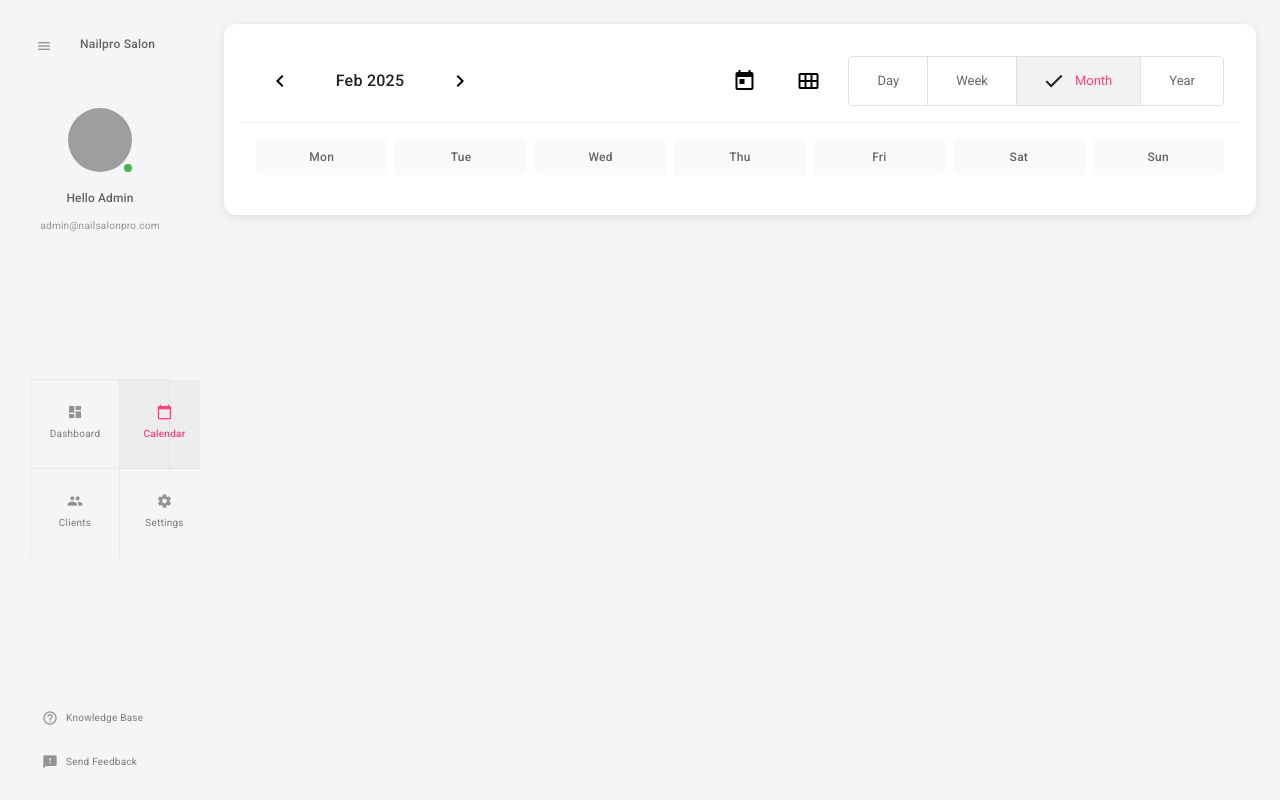
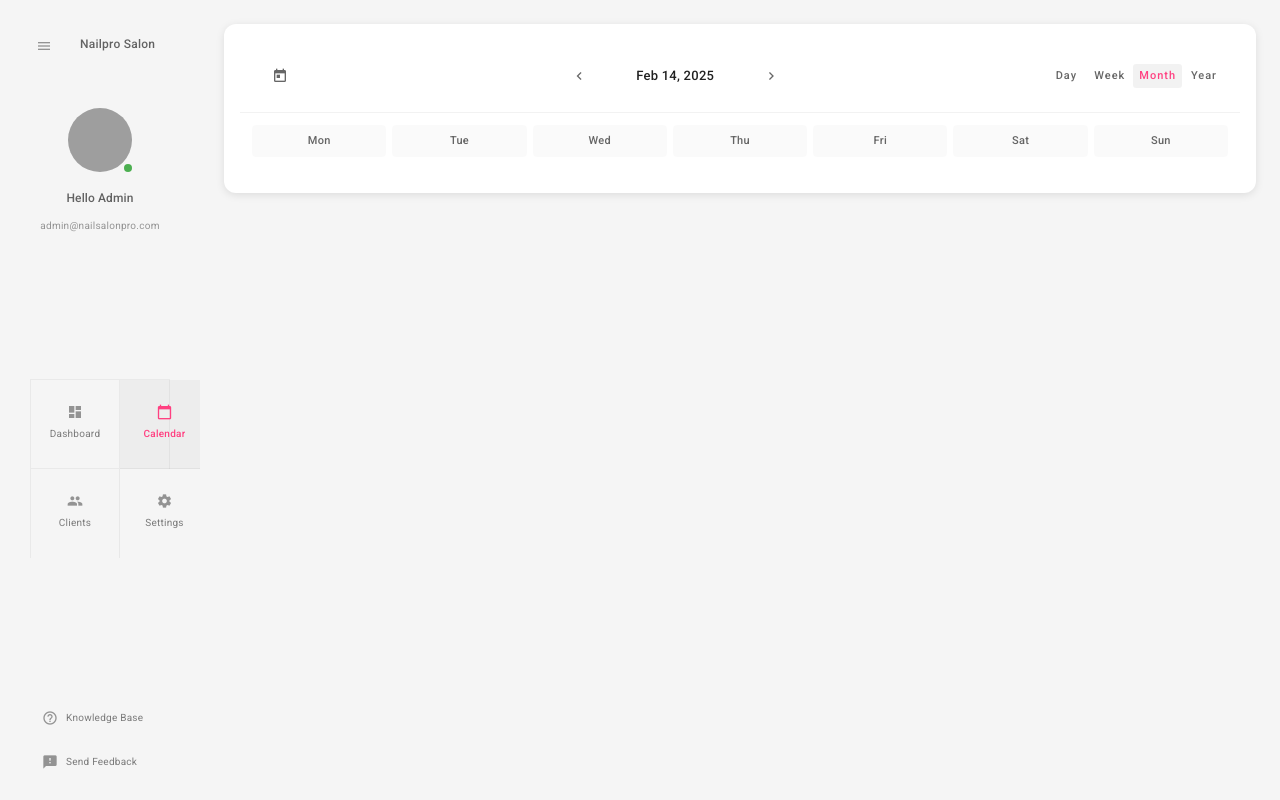
Before and after one commit to johnhnguyen97/NailSalonPro, an Angular app: page /calendar in a window 1280 px wide. Built offline with nearby package versions, Linux system fonts and the light colour scheme; grey boxes are pictures that could not be loaded.

Commit message:
feat(calendar): enhance calendar controls with improved layout and view toggling

```diff
--- a/src/app/features/appointments/calendar/calendar.component.html
+++ b/src/app/features/appointments/calendar/calendar.component.html
@@ -3,31 +3,32 @@
   <mat-card-content>
     <div class="calendar-header">
       <div class="calendar-controls">
-        <!-- Left Side Controls -->
-        <div class="nav-controls">
+        <!-- Left Side: Today Button -->
+        <button mat-icon-button (click)="goToToday()" class="today-btn">
+          <mat-icon>today</mat-icon>
+        </button>
+
+        <!-- Center: Month Navigation -->
+        <div class="month-nav">
           <button mat-icon-button (click)="navigate('prev')">
             <mat-icon>chevron_left</mat-icon>
           </button>
-          <span class="current-date">{{ currentDate | date:'MMM yyyy' }}</span>
+          <span class="current-date">{{ currentDate | date:'MMM d, yyyy' }}</span>
           <button mat-icon-button (click)="navigate('next')">
             <mat-icon>chevron_right</mat-icon>
           </button>
         </div>
 
-        <!-- Right Side Controls -->
-        <div class="action-controls">
-          <button mat-icon-button (click)="goToToday()" class="today-btn">
-            <mat-icon>today</mat-icon>
-          </button>
-          <button mat-icon-button class="view-toggle-btn">
-            <mat-icon>calendar_view_month</mat-icon>
-          </button>
-          <mat-button-toggle-group [value]="calendarView" class="view-toggle mobile-hidden">
-            <mat-button-toggle value="day">Day</mat-button-toggle>
-            <mat-button-toggle value="week">Week</mat-button-toggle>
-            <mat-button-toggle value="month">Month</mat-button-toggle>
-            <mat-button-toggle value="year">Year</mat-button-toggle>
-          </mat-button-toggle-group>
+        <!-- Right Side: View Toggle -->
+        <div class="view-controls">
+          <div class="view-toggle">
+            <button mat-button
+                    *ngFor="let view of views"
+                    [class.active]="calendarView === view"
+                    (click)="setView(view)">
+              {{view | titlecase}}
+            </button>
+          </div>
         </div>
       </div>
     </div>
--- a/src/app/features/appointments/calendar/calendar.component.sass
+++ b/src/app/features/appointments/calendar/calendar.component.sass
@@ -5,77 +5,140 @@
   overflow: hidden
 
   .calendar-header
-    padding: 16px
+    padding: 12px 16px
     border-bottom: 1px solid rgba(0, 0, 0, 0.05)
 
     .calendar-controls
       display: flex
       align-items: center
       justify-content: space-between
-      gap: 24px
+      gap: 12px
 
-      @media (max-width: 576px)
-        gap: 12px
+      .today-btn
+        color: rgba(0, 0, 0, 0.6)
+        padding: 6px
+        transition: all 0.2s ease
 
-        .nav-controls
-          .current-date
-            font-size: 14px
-            min-width: 80px
+        &:hover
+          background-color: rgba(0, 0, 0, 0.03)
 
-        .action-controls
-          gap: 8px
+        mat-icon
+          font-size: 16px
+          width: 16px
+          height: 16px
 
-      .nav-controls
+      .month-nav
         display: flex
         align-items: center
-        gap: 16px
+        gap: 12px
+        flex: 1
+        justify-content: center
+
+        button
+          color: rgba(0, 0, 0, 0.6)
+          padding: 6px
+          transition: all 0.2s ease
+
+          &:hover
+            background-color: rgba(0, 0, 0, 0.03)
+
+          mat-icon
+            font-size: 16px
+            width: 16px
+            height: 16px
 
         .current-date
-          font-size: 16px
+          font-size: 13px
           font-weight: 500
           color: rgba(0, 0, 0, 0.87)
-          min-width: 100px
+          min-width: 120px
           text-align: center
 
-      .action-controls
-        display: flex
-        align-items: center
-        gap: 16px
+      .view-controls
+        .view-toggle
+          display: flex
+          gap: 2px
 
-        .view-toggle
-          ::ng-deep
-            .mat-button-toggle-group
-              border-radius: 8px
-              border: 1px solid rgba(0, 0, 0, 0.12)
+          button
+            min-width: 40px
+            height: 24px
+            padding: 4px 6px
+            font-size: 11px
+            line-height: 16px
+            color: rgba(0, 0, 0, 0.6)
+            border-radius: 3px
+            text-transform: capitalize
+            transition: all 0.2s ease
 
-            .mat-button-toggle
-              background: white
-              color: rgba(0, 0, 0, 0.6)
-              font-size: 13px
-              padding: 0 16px
+            &:hover
+              background-color: rgba(0, 0, 0, 0.03)
 
-              &.mat-button-toggle-checked
-                background: rgba(0, 0, 0, 0.05)
-                color: #ff4081
+            &.active
+              background: rgba(0, 0, 0, 0.05)
+              color: #ff4081
+
+        .view-toggle-btn
+          display: none
+          color: rgba(0, 0, 0, 0.6)
 
   .calendar-grid
-    padding: 16px
+    padding: 12px
 
     .days-header
       display: grid
       grid-template-columns: repeat(7, 1fr)
-      gap: 8px
+      gap: 6px
       margin-bottom: 8px
 
       .day-label
         text-align: center
-        font-size: 12px
+        font-size: 11px
         font-weight: 500
         color: rgba(0, 0, 0, 0.6)
-        padding: 8px
+        padding: 6px
         background: rgba(0, 0, 0, 0.02)
         border-radius: 4px
 
-        @media (max-width: 576px)
-          font-size: 11px
-          padding: 6px 4px
+@media screen and (max-width: 768px)
+  .calendar-container
+    .calendar-header
+      .calendar-controls
+        .month-nav
+          .current-date
+            font-size: 12px
+            min-width: 110px
+
+        .view-controls
+          .view-toggle
+            button
+              min-width: 36px
+              padding: 3px 4px
+              font-size: 10px
+
+@media screen and (max-width: 576px)
+  .calendar-container
+    .calendar-header
+      .calendar-controls
+        gap: 6px
+
+        .month-nav
+          .current-date
+            font-size: 12px
+            min-width: 90px
+
+        .view-controls
+          .view-toggle
+            display: none
+
+          .view-toggle-btn
+            display: block
+
+    .calendar-grid
+      padding: 12px
+
+      .days-header
+        gap: 4px
+
+        .day-label
+          font-size: 10px
+          padding: 4px 2px
--- a/src/app/features/appointments/calendar/calendar.component.ts
+++ b/src/app/features/appointments/calendar/calendar.component.ts
@@ -24,6 +24,11 @@ type CalendarView = 'day' | 'week' | 'month' | 'year';
 export class CalendarComponent {
   currentDate: Date = new Date();
   calendarView: CalendarView = 'month';
+  views: CalendarView[] = ['day', 'week', 'month', 'year'];
+
+  setView(view: CalendarView): void {
+    this.calendarView = view;
+  }
 
   goToToday(): void {
     this.currentDate = new Date();
```
